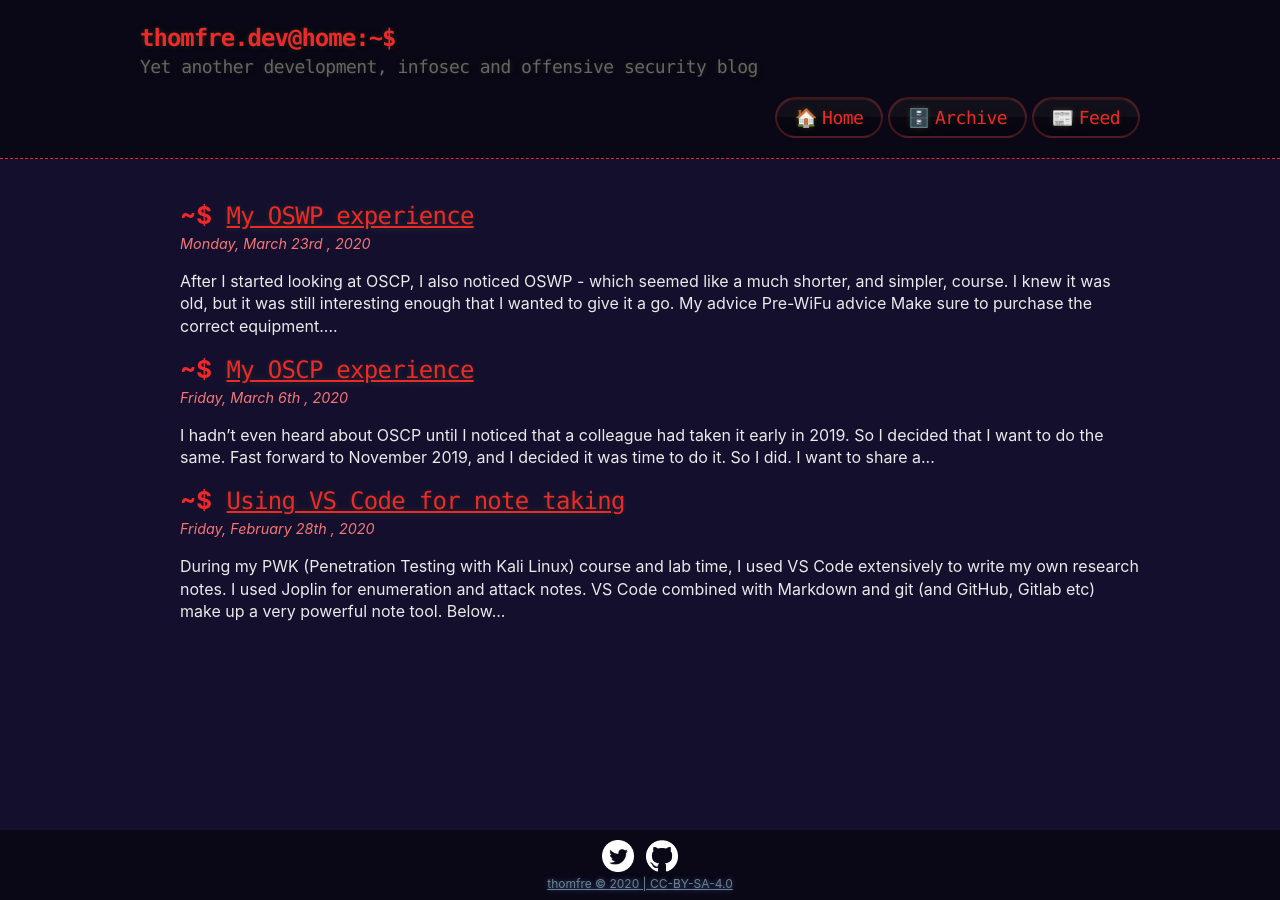
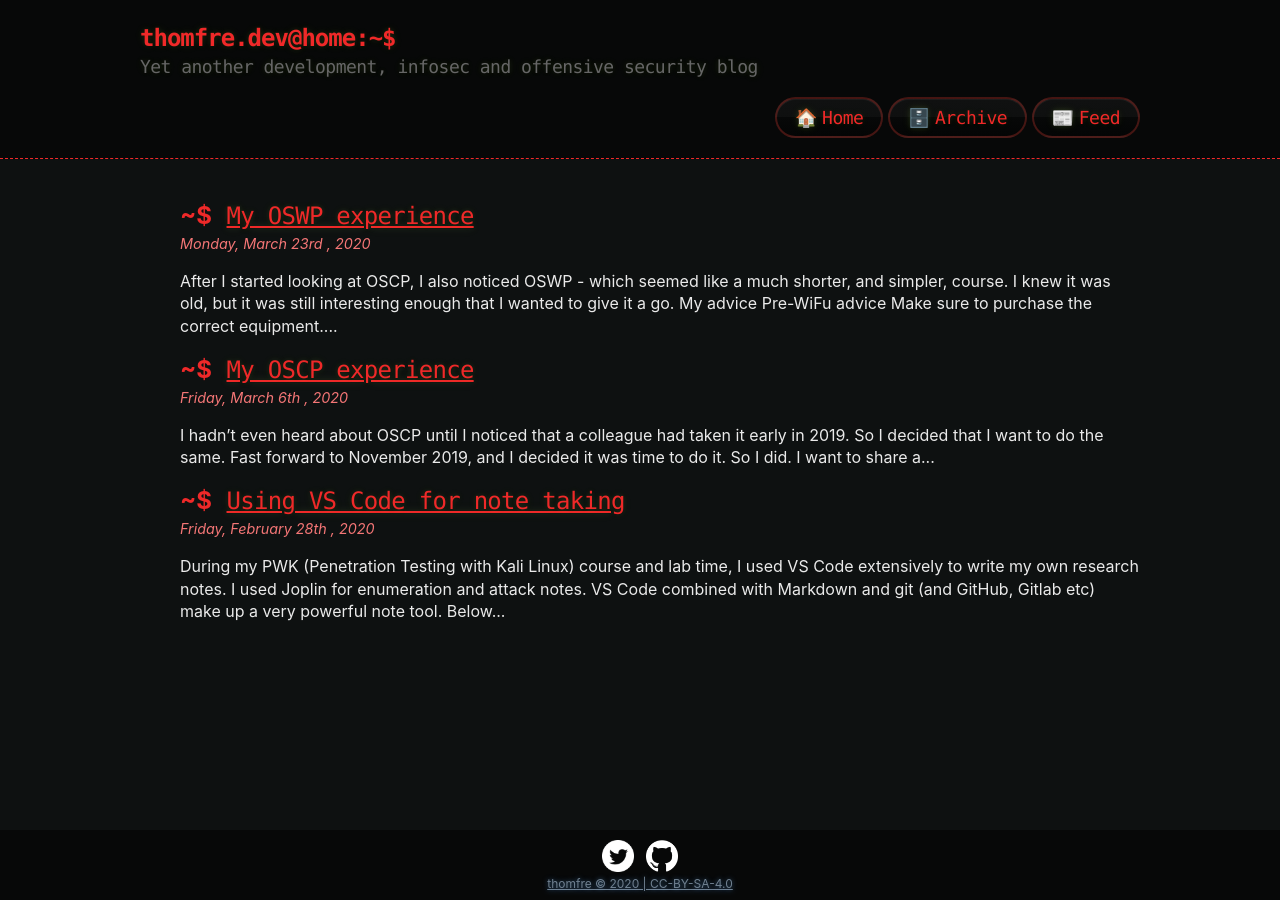
Before and after one commit to thomfre/thomfre.dev, a Jekyll site: the page built from index.html, in a window 1280 px wide. Built offline with Jekyll 4.4.1, drawn with Linux system fonts in a browser that asks for light colours; the list of posts is cut into pages by our own code.

Commit message:
Slight color adjustment

```diff
--- a/_sass/_default_colors.scss
+++ b/_sass/_default_colors.scss
@@ -22,3 +22,4 @@ $byline: #f47676;
 $links: darkgray;
 $row-borders: #ef2929;
 $middle-red-purple: #140f2d;
+$soft-black: #0e1111;
--- a/_sass/base.scss
+++ b/_sass/base.scss
@@ -5,7 +5,7 @@
 @import "rouge-base16-dark";
 @import "default_colors";
 
-$body-background: $middle-red-purple !default; //$cod-grey !default;
+$body-background: $soft-black !default;
 $body-foreground: $gallery !default;
 $header: $header-red !default;
 $blockquote-color: $silver-chalice !default;
```
